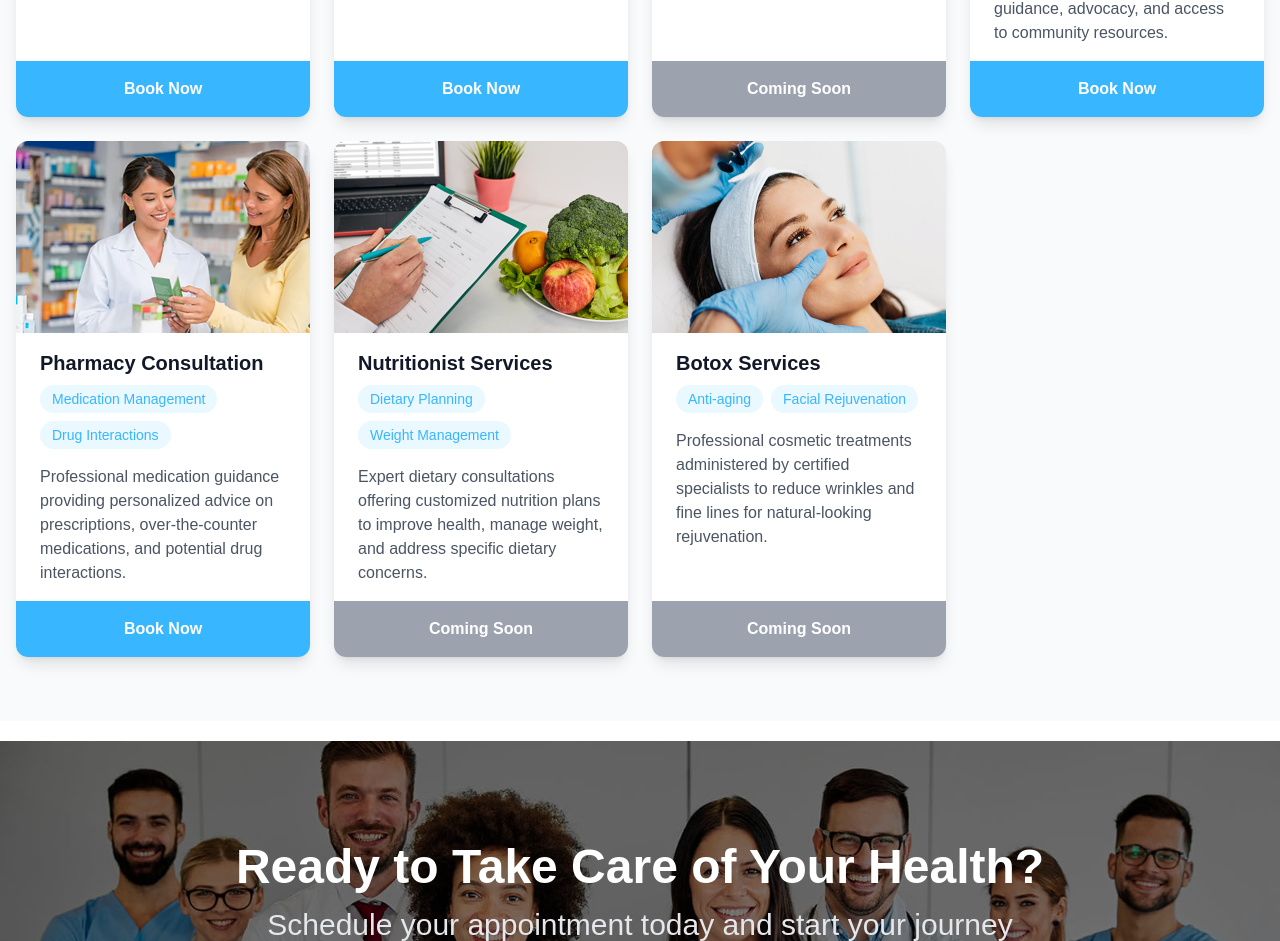
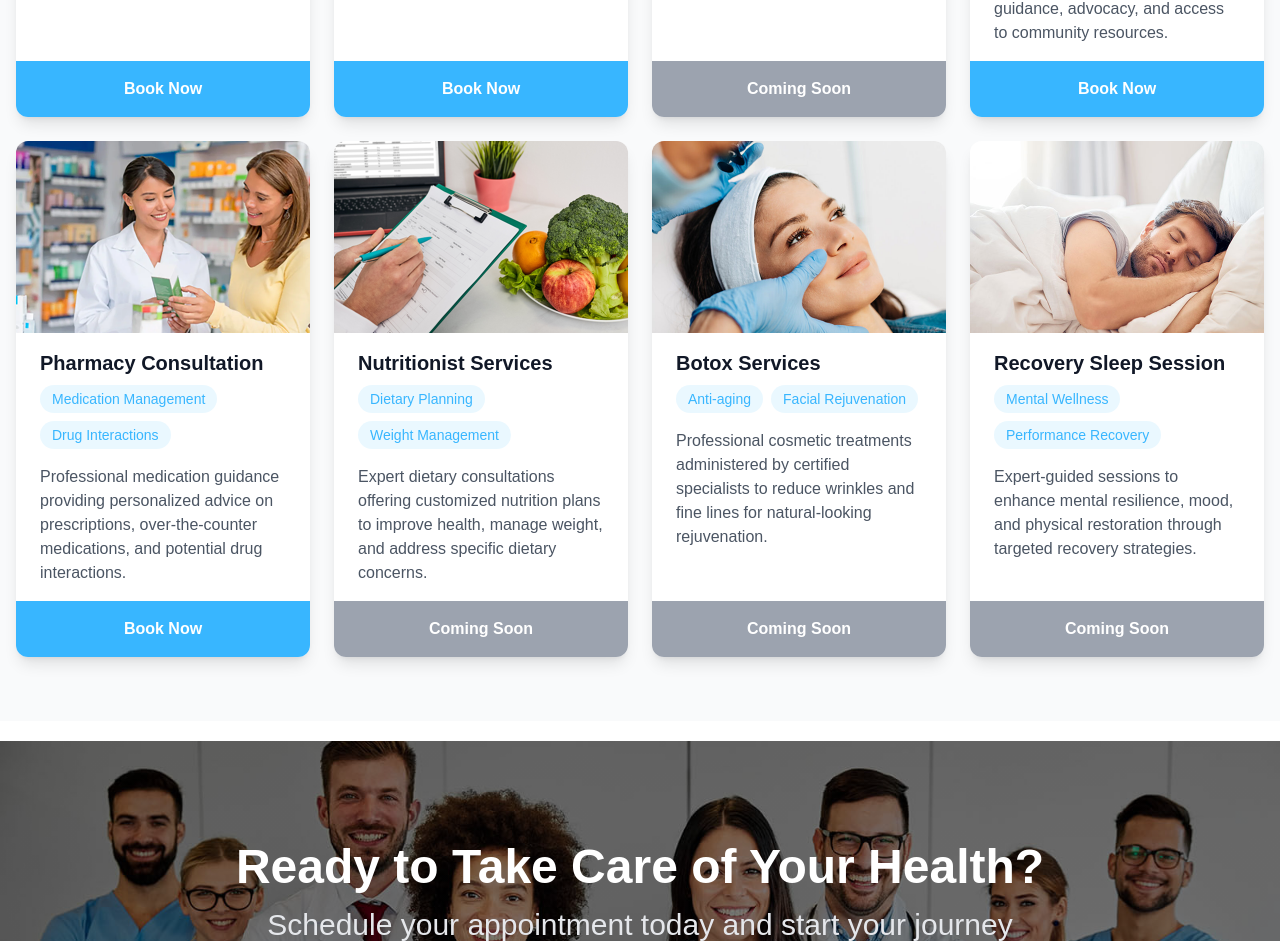
Before and after one commit to nadbm/starpluswebsite, a Next.js app: page /en in a window 1280 px wide. Shown: the part 2571-3512 px from the top of the page. Built offline with nearby package versions, Linux system fonts and the light colour scheme; no server answers.

Commit message:
Update Section

```diff
--- a/components/BookingFlow.tsx
+++ b/components/BookingFlow.tsx
@@ -143,7 +143,8 @@ export default function BookingFlow() {
         'Social Worker': 'social',
         'Pharmacy Consultation': 'pharmacy',
         'Nutritionist Services': 'nutritionist',
-        'Botox Services': 'botox'
+        'Botox Services': 'botox',
+        'Recovery Sleep Session': 'recovery'
     };
 
     useEffect(() => {
--- a/components/Services2.tsx
+++ b/components/Services2.tsx
@@ -102,6 +102,14 @@ export default function Services2() {
             tags: [t('botox.tag1'), t('botox.tag2')],
             status: t('comingSoon'),
             href: `/${locale}/booking`
+        },
+        {
+            title: t('recovery.title'),
+            description: t('recovery.description'),
+            image: "/home/h12.png",
+            tags: [t('recovery.tag1'), t('recovery.tag2')],
+            status: t('comingSoon'),
+            href: `/${locale}/booking`
         }
     ];
 
--- a/messages/en.json
+++ b/messages/en.json
@@ -148,6 +148,13 @@
       "tag1": "Anti-aging",
       "tag2": "Facial Rejuvenation",
       "tag3": "Cosmetic Care"
+    },
+    "recovery": {
+      "title": "Recovery Sleep Session",
+      "description": "Expert-guided sessions to enhance mental resilience, mood, and physical restoration through targeted recovery strategies.",
+      "tag1": "Mental Wellness",
+      "tag2": "Performance Recovery",
+      "tag3": "Holistic Health"
     }
   },
   "booking": {
--- a/messages/fr.json
+++ b/messages/fr.json
@@ -148,6 +148,13 @@
       "tag1": "Anti-âge",
       "tag2": "Rajeunissement Facial",
       "tag3": "Soins Cosmétiques"
+    },
+    "recovery": {
+      "title": "Séance de Récupération Sommeil",
+      "description": "Sessions guidées par des experts pour améliorer la résilience mentale, l'humeur et la restauration physique par des stratégies de récupération ciblées.",
+      "tag1": "Bien-être Mental",
+      "tag2": "Récupération Performance",
+      "tag3": "Santé Globale"
     }
   },
   "booking": {
--- a/messages/zh.json
+++ b/messages/zh.json
@@ -22,7 +22,6 @@
     "learnMore": "前往我们的医疗中心",
     "imageAlt": "Starplus健康中心团队"
   },
-
   "expertise": {
     "sectionTitle": "我们的专业团队",
     "sectionDescription": "了解我们专注于为您的健康需求提供卓越护理的专家",
@@ -52,7 +51,6 @@
       }
     }
   },
-
   "physio": {
     "title": "专业物理治疗服务",
     "description": "我们的物理治疗团队",
@@ -63,7 +61,6 @@
     "t5": "精通全面的身体评估，制定个性化治疗计划，并运用循证技术如手法治疗、治疗性锻炼和家庭锻炼计划，帮助患者达到最佳恢复效果。",
     "t6": "凭借出色的客户反馈和有效治疗成果，他提供卓越的护理服务，确保每位患者获得最佳康复体验。"
   },
-
   "bookNowSection": {
     "title": "准备好关注您的健康了吗？",
     "description": "立即预约，与我们的专业医疗团队一起开启您的健康之旅",
@@ -75,7 +72,6 @@
     "book": "立即预约",
     "available": "可预约",
     "comingSoon": "即将推出",
-
     "physio": {
       "title": "物理治疗",
       "description": "我们经验丰富的物理治疗师专门致力于恢复运动功能、缓解疼痛和增强您的身体机能。",
@@ -152,6 +148,13 @@
       "tag1": "抗衰老",
       "tag2": "面部年轻化",
       "tag3": "美容护理"
+    },
+    "recovery": {
+      "title": "恢复睡眠",
+      "description": "通过专家指导的会话，提升心理韧性、情绪和身体恢复，采用针对性的恢复策略。",
+      "tag1": "心理健康",
+      "tag2": "性能恢复",
+      "tag3": "整体健康"
     }
   },
   "booking": {
@@ -160,7 +163,6 @@
     "selectService": "选择服务",
     "serviceDescription": "时长",
     "minutesAbbr": "分钟",
-
     "selectDate": "选择日期",
     "weekDays": {
       "mon": "周一",
@@ -171,10 +173,8 @@
       "sat": "周六",
       "sun": "周日"
     },
-
     "selectTime": "选择时间",
     "noTimesAvailable": "此日期暂无可用时间",
-
     "form": {
       "title": "您的信息",
       "name": "全名",
@@ -184,13 +184,11 @@
       "submit": "确认预约",
       "submitting": "提交中..."
     },
-
     "status": {
       "available": "可用",
       "unavailable": "不可用",
       "selected": "已选择"
     },
-
     "errors": {
       "serviceRequired": "请选择服务",
       "dateRequired": "请选择日期",
@@ -198,7 +196,6 @@
       "loadingError": "加载数据时出错，请重试。",
       "bookingError": "预约失败，请重试。"
     },
-
     "success": {
       "title": "预约成功",
       "message": "您的预约已提交",
@@ -235,7 +232,6 @@
       "submitting": "发送中..."
     }
   },
-
   "location": {
     "title": "参观我们的中心",
     "description": "我们位于蒙特利尔市中心的战略位置，现代化设施旨在为您提供舒适和便利",
@@ -266,8 +262,6 @@
       }
     }
   },
-
-
   "reviews": {
     "title": "我们的客户怎么说",
     "description": "阅读我们的宝贵客户对我们医疗服务的真实体验。",
@@ -286,7 +280,6 @@
       "cancel": "取消"
     }
   },
-
   "footer": {
     "logoAlt": "Starplus标志",
     "description": "在Starplus健康中心，我们提供全面的医疗护理和健康服务，让每个人都能享受到高质量的医疗服务",
@@ -306,7 +299,6 @@
       "hours": "周三至周五：上午10:00 - 下午6:00\n周末：上午10:00 - 下午1：00"
     }
   },
-
   "carousel": {
     "title1": "您的健康，我们的使命",
     "description1": "专业的医疗服务，为您量身定制",
```
Also changed, not shown: public/home/h12.png (added).
